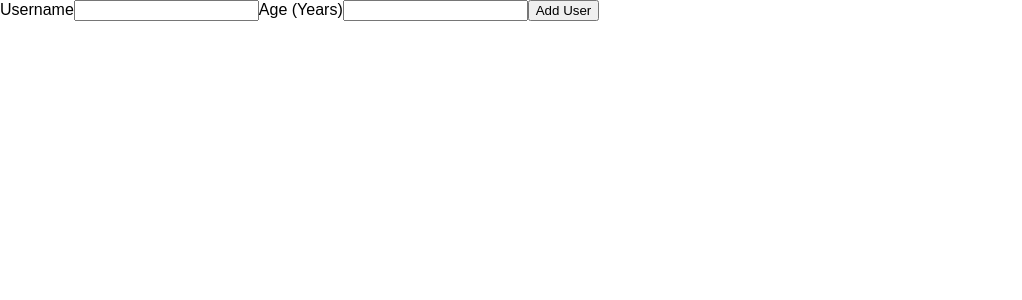
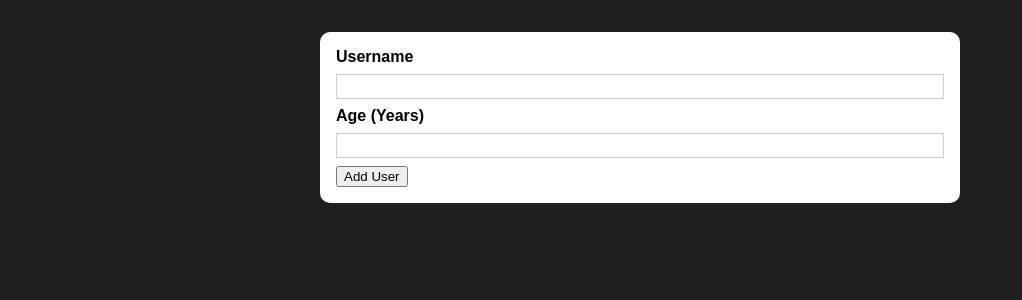
Before and after one commit to DavitGujejiani/users-list-form-reactjs, a React (Create React App) app: page / in a window 1280 px wide. Shown: the top 300 px of the page, without its empty margins (0-1022 px from the left). Built offline with nearby package versions, Linux system fonts and the light colour scheme.

Commit message:
90. Adding re-usable "Card" component

```diff
--- /dev/null
+++ b/src/components/UI/Card.js
@@ -0,0 +1,9 @@
+import React from "react";
+
+import styles from "./Card.module.css";
+
+function Card(props) {
+    return <div className={`${styles.card} ${props.className}`}>{props.children}</div>;
+}
+
+export default Card;
--- /dev/null
+++ b/src/components/UI/Card.module.css
@@ -0,0 +1,4 @@
+.card {
+    background: white;
+    border-radius: 10px;
+}
--- a/src/components/Users/AddUser.js
+++ b/src/components/Users/AddUser.js
@@ -1,4 +1,7 @@
 import React from "react";
+
+import Card from "../UI/Card";
+import styles from "./AddUser.module.css";
 
 function AddUser(props) {
     function addUserSubmitHandler(event) {
@@ -6,6 +9,7 @@ function AddUser(props) {
     }
 
     return (
+        <Card className={styles.input}>
             <form onSubmit={addUserSubmitHandler}>
                 <label htmlFor="username">Username</label>
                 <input id="username" type="text"/>
@@ -13,6 +17,7 @@ function AddUser(props) {
                 <input id="age" type="number"/>
                 <button type={"submit"}>Add User</button>
             </form>
+        </Card>
     );
 }
 
--- /dev/null
+++ b/src/components/Users/AddUser.module.css
@@ -0,0 +1,26 @@
+.input {
+    margin: 2rem auto;
+    padding: 1rem;
+    width: 90%;
+    max-width: 40rem;
+}
+
+.input label {
+    display: block;
+    font-weight: bold;
+    margin-bottom: 0.5rem;
+}
+
+.input input {
+    font: inherit;
+    display: block;
+    width: 100%;
+    border: 1px solid #ccc;
+    padding: 0.15rem;
+    margin-bottom: 0.5rem;
+}
+
+.input input:focus {
+    outline: none;
+    border-color: #4f005f;
+}
--- a/src/index.css
+++ b/src/index.css
@@ -4,6 +4,7 @@
 
 html {
   font-family: sans-serif;
+  background: #1f1f1f;
 }
 
 body {
```
Lines whose indentation alone changed are shown as unchanged.
